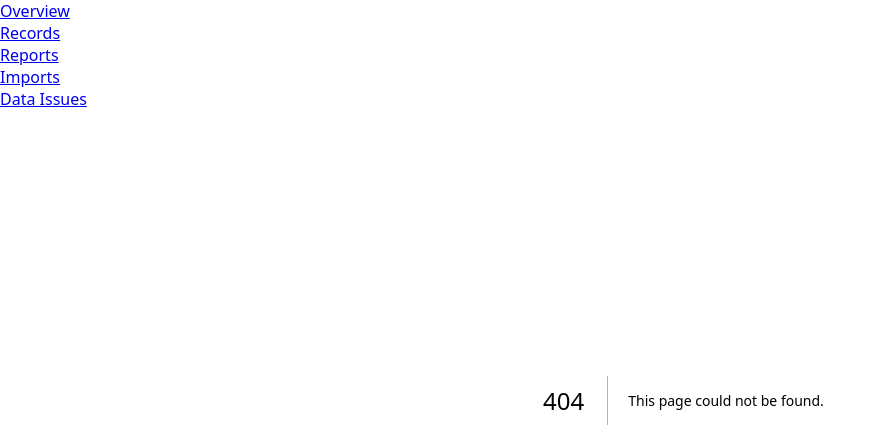
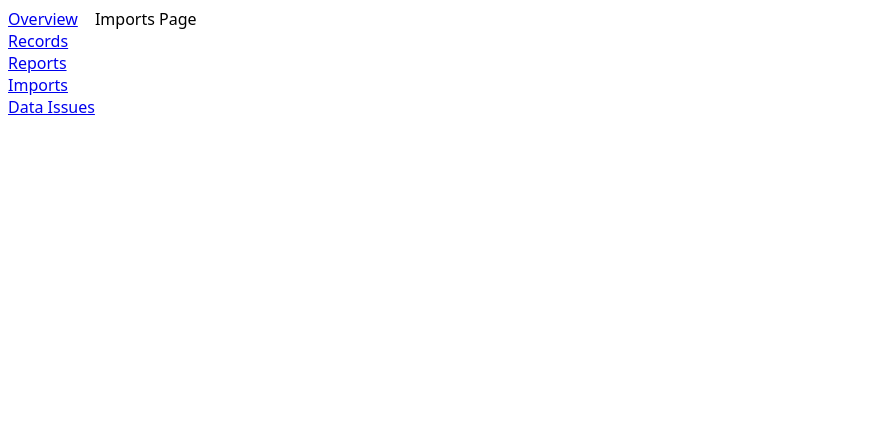
Before and after one commit to dpwilliford/LCDS, a Next.js app: page /imports in a window 1280 px wide. Before the commit this address had no page. Shown: the top 448 px of the page, without its empty margins (0-886 px from the left). Built offline with nearby package versions, Linux system fonts and the light colour scheme.

Commit message:
Add imports page

```diff
--- /dev/null
+++ b/app/imports/page.tsx
@@ -0,0 +1,3 @@
+export default function ImportsPage() {
+  return <div>Imports Page</div>;
+}
```
